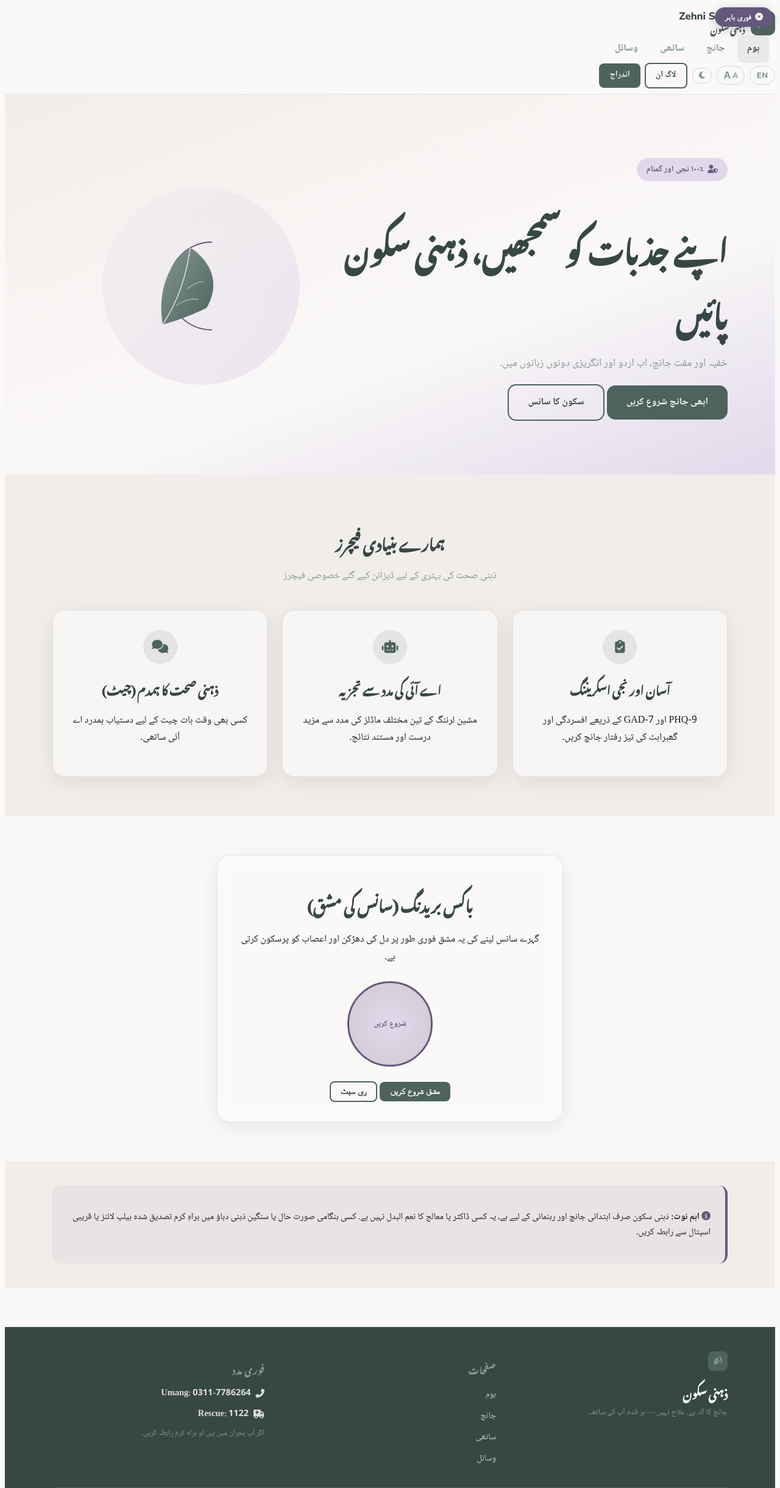
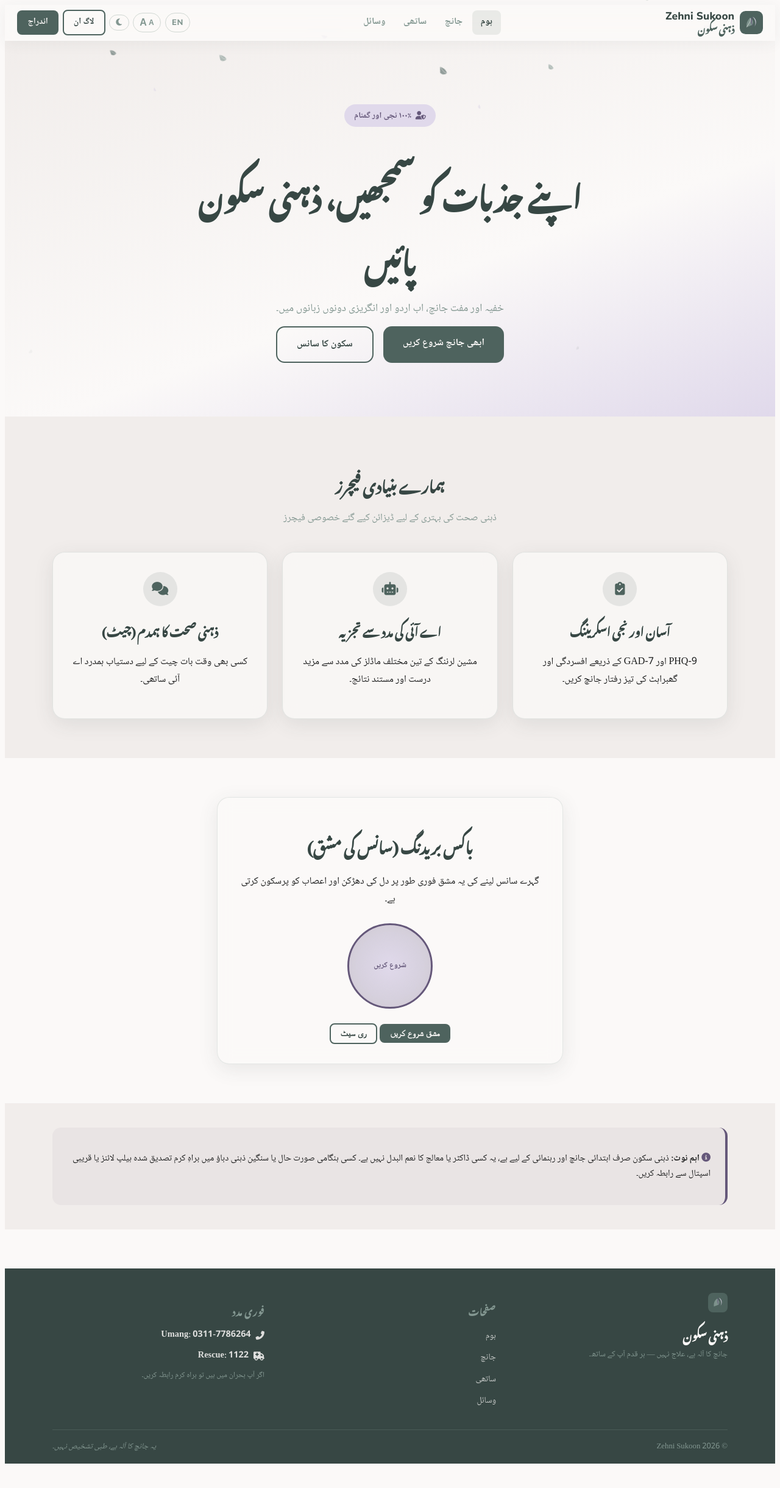
Before and after one commit to Amna-Javed04/Zehni-Sukoon, a Flask app: page / in a window 1280 px wide. Shown: the top 2440 px of the page at 61% size. After the commit the page ends 2400 px from the top, so only its background shows below. Run offline with Flask 3, Linux system fonts and the light colour scheme; some web fonts are replaced.

Commit message:
changed header and hero section  styles and visuals

```diff
--- a/backend/config.py
+++ b/backend/config.py
@@ -29,6 +29,11 @@ class Config:
     # Guest session expiry (hours)
     GUEST_SESSION_EXPIRY_HOURS = int(os.environ.get('GUEST_SESSION_EXPIRY_HOURS', 24))
 
+    # Google Gemini API
+    GEMINI_API_KEY = os.environ.get('GEMINI_API_KEY', os.environ.get('Gemini_API', ''))
+    GEMINI_BASE_URL = os.environ.get('GEMINI_BASE_URL', 'https://generativelanguage.googleapis.com/v1beta/openai/')
+    GEMINI_MODEL = os.environ.get('GEMINI_MODEL', 'gemini-1.5-flash')
+
     # DashScope / Qwen
     DASHSCOPE_API_KEY = os.environ.get('DASHSCOPE_API_KEY', '')
     DASHSCOPE_BASE_URL = os.environ.get('DASHSCOPE_BASE_URL', 'https://dashscope-intl.aliyuncs.com/compatible-mode/v1')
--- a/backend/static/css/style.css
+++ b/backend/static/css/style.css
@@ -80,55 +80,45 @@ h1,h2,h3,h4,h5,h6 {
 a { color: inherit; text-decoration: none; }
 a:hover { text-decoration: underline; }
 
-/* ── Quick Exit Button ── */
-.quick-exit-btn {
-  position: fixed;
-  top: 12px;
-  left: 12px;        /* LTR default */
-  z-index: 9999;
-  background: var(--brand-lavender);
-  color: #fff;
-  border: none;
-  border-radius: 50px;
-  padding: 0.45rem 1rem;
-  font-size: 0.8rem;
-  font-weight: 700;
-  cursor: pointer;
-  display: flex;
-  align-items: center;
-  gap: 0.4rem;
-  box-shadow: 0 4px 16px rgba(101,88,122,0.35);
-  transition: var(--transition);
-  font-family: var(--font-latin);
-}
-html[dir="rtl"] .quick-exit-btn { left: auto; right: 12px; }
-.quick-exit-btn:hover {
-  background: #4d3d60;
-  transform: scale(1.05);
-}
-.quick-exit-label { letter-spacing: 0.02em; }
-
-/* ── Navbar ── */
+/* ── Navbar (frosted glass) ── */
 .navbar-zs {
-  background: rgba(251,249,248,0.88);
-  backdrop-filter: blur(16px);
-  -webkit-backdrop-filter: blur(16px);
-  border-bottom: 1px solid rgba(131,151,145,0.2);
-  padding: 0.6rem 0;
+  position: sticky;
+  top: 0;
+  z-index: 1030;
+  background: rgba(251,249,248,0.42);
+  backdrop-filter: blur(22px) saturate(1.4);
+  -webkit-backdrop-filter: blur(22px) saturate(1.4);
+  border-bottom: 1px solid rgba(251,249,248,0.45);
+  box-shadow: 0 4px 24px rgba(55,71,68,0.06);
+  padding: 0.5rem 0;
   display: flex;
   align-items: center;
 }
 [data-theme="dark"] .navbar-zs {
-  background: rgba(24,31,30,0.92);
+  background: rgba(24,31,30,0.45);
+  border-bottom: 1px solid rgba(131,151,145,0.15);
+}
+
+/* Single unified row: brand + tabs + controls on one continuous line */
+.navbar-row {
+  display: flex;
+  align-items: center;
+  flex-wrap: nowrap;
+  gap: 1rem;
+  width: 100%;
+  max-width: 1400px;
+  margin: 0 auto;
+  padding: 0 1.25rem;
 }
 
 /* Brand */
 .navbar-brand {
   display: flex;
   align-items: center;
-  gap: 0.6rem;
+  gap: 0.55rem;
   text-decoration: none;
   flex-shrink: 0;
+  white-space: nowrap;
 }
 .logo-mark svg { display: block; }
 .brand-text {
@@ -139,38 +129,41 @@ html[dir="rtl"] .quick-exit-btn { left: auto; right: 12px; }
 .brand-name-en {
   font-family: var(--font-latin);
   font-weight: 800;
-  font-size: 1.05rem;
+  font-size: 1.08rem;
+  letter-spacing: 0.01em;
   color: var(--brand-green-dark);
 }
 .brand-name-ur {
   font-family: var(--font-ur-heading);
   font-weight: 700;
-  font-size: 0.85rem;
+  font-size: 0.9rem;
   color: var(--brand-green);
-  line-height: 1.6;
+  line-height: 1.5;
 }
 
-/* Tabs */
+/* Tabs (center) */
 .navbar-tabs {
   list-style: none;
   margin: 0;
   padding: 0;
   display: flex;
-  gap: 0.25rem;
+  align-items: center;
+  gap: 0.15rem;
   flex: 1;
   justify-content: center;
+  min-width: 0;
 }
 .tab-link {
   display: block;
-  padding: 0.5rem 1rem;
+  padding: 0.4rem 0.85rem;
   border-radius: var(--radius-xs);
   font-weight: 600;
-  font-size: 0.9rem;
+  font-size: 0.88rem;
   color: var(--text-muted);
   transition: var(--transition);
   white-space: nowrap;
 }
-html[dir="rtl"] .tab-link { font-family: var(--font-ur-body); font-size: 1rem; }
+html[dir="rtl"] .tab-link { font-family: var(--font-ur-body); font-size: 0.95rem; }
 .tab-link:hover, .tab-link.active {
   color: var(--brand-green-dark);
   background: rgba(78,99,94,0.1);
@@ -183,8 +176,9 @@ html[dir="rtl"] .tab-link { font-family: var(--font-ur-body); font-size: 1rem; }
 .navbar-controls {
   display: flex;
   align-items: center;
-  gap: 0.5rem;
+  gap: 0.4rem;
   flex-shrink: 0;
+  white-space: nowrap;
 }
 .ctrl-btn {
   background: transparent;
@@ -314,7 +308,38 @@ html[dir="rtl"] .tab-link { font-family: var(--font-ur-body); font-size: 1rem; }
   background: linear-gradient(160deg, var(--brand-cream-dark) 0%, var(--brand-cream) 60%, var(--brand-lavender-light) 100%);
   padding: 5rem 0 4rem;
   position: relative;
+  /* no overflow clip here — leaves layer extends up behind the glass navbar */
+}
+
+/* Drifting leaves — fill the hero and spill up behind the glass navbar */
+.hero-leaves {
+  position: absolute;
+  top: -90px;              /* extend upward behind the navbar strip */
+  left: 0; right: 0; bottom: 0;
+  z-index: 0;
+  pointer-events: none;
   overflow: hidden;
+}
+.hero-layout { position: relative; z-index: 1; }
+.leaf {
+  position: absolute;
+  top: -10%;
+  animation: leaf-fall linear infinite;
+  will-change: transform, opacity;
+}
+.leaf svg { display: block; transform: scale(var(--leaf-scale, 1)); }
+
+@keyframes leaf-fall {
+  0%   { transform: translate3d(0, 0, 0) rotate(0deg);            opacity: 0; }
+  8%   { opacity: var(--leaf-opacity, .6); }
+  25%  { transform: translate3d(2.4rem, 22vh, 0) rotate(100deg); }
+  50%  { transform: translate3d(-1.8rem, 44vh, 0) rotate(200deg); }
+  75%  { transform: translate3d(2rem, 64vh, 0) rotate(290deg);    opacity: var(--leaf-opacity, .6); }
+  100% { transform: translate3d(-1rem, 86vh, 0) rotate(390deg);   opacity: 0; }
+}
+
+@media (prefers-reduced-motion: reduce) {
+  .leaf { animation: none; opacity: .35; }
 }
 .hero-title {
   font-size: clamp(1.9rem, 5vw, 3rem);
@@ -329,7 +354,8 @@ html[dir="rtl"] .hero-title {
 .hero-subtitle {
   font-size: 1.1rem;
   color: var(--text-muted);
-  max-width: 500px;
+  max-width: 520px;
+  margin: 0 auto 0.5rem;
 }
 .privacy-badge {
   display: inline-flex;
@@ -641,8 +667,14 @@ html[dir="rtl"] .chat-bubble.bot { align-self: flex-end; border-bottom-left-radi
 }
 
 /* ── Responsive nav ── */
+@media (max-width: 1100px) {
+  .navbar-row { gap: 0.6rem; padding: 0 0.9rem; }
+  .tab-link { padding: 0.4rem 0.6rem; }
+  .brand-text { display: none; }
+}
 @media (max-width: 768px) {
   .navbar-tabs { display: none; }
-  .brand-name-ur { display: none; }
+  .brand-text { display: none; }
   .navbar-controls { gap: 0.3rem; }
+  #nav-register-btn { display: none; }
 }
--- a/backend/templates/base.html
+++ b/backend/templates/base.html
@@ -20,30 +20,16 @@
 <body class="site-body" id="app-body">
 
   <!-- ═══════════════════════════════════════════════════════
-       QUICK EXIT BUTTON — Always visible, every screen
-       ═══════════════════════════════════════════════════════ -->
-  <button
-    id="quick-exit-btn"
-    class="quick-exit-btn"
-    onclick="quickExit()"
-    title="Quick Exit — immediately navigate away"
-    aria-label="Quick Exit"
-  >
-    <i class="fas fa-times-circle"></i>
-    <span class="quick-exit-label" data-ur="فوری باہر" data-en="Quick Exit">فوری باہر</span>
-  </button>
-
-  <!-- ═══════════════════════════════════════════════════════
        GLOBAL HEADER / NAVBAR
        ═══════════════════════════════════════════════════════ -->
   <nav class="navbar navbar-zs sticky-top" id="main-navbar" role="navigation" aria-label="Main navigation">
-    <div class="container-fluid px-4">
+    <div class="navbar-row">
 
       <!-- Logo + Wordmark -->
       <a class="navbar-brand" href="{{ url_for('index') }}" aria-label="Zehni Sukoon Home">
         <div class="logo-mark" aria-hidden="true">
           <!-- Leaf curling into crescent SVG mark -->
-          <svg width="40" height="40" viewBox="0 0 40 40" fill="none" xmlns="http://www.w3.org/2000/svg">
+          <svg width="38" height="38" viewBox="0 0 40 40" fill="none" xmlns="http://www.w3.org/2000/svg">
             <rect width="40" height="40" rx="10" fill="#4e635e"/>
             <!-- Sage green leaf -->
             <path d="M12 28 C12 28 10 18 18 12 C18 12 26 16 22 24 C22 24 17 26 12 28Z" fill="#839791" opacity="0.9"/>
@@ -54,8 +40,8 @@
           </svg>
         </div>
         <div class="brand-text">
-          <span class="brand-name-en" data-en="Zehni Sukoon" data-ur="">Zehni Sukoon</span>
-          <span class="brand-name-ur" data-ur="ذہنی سکون" data-en="">ذہنی سکون</span>
+          <span class="brand-name-en" data-en="Zehni Sukoon" data-ur="Zehni Sukoon">Zehni Sukoon</span>
+          <span class="brand-name-ur" data-ur="ذہنی سکون" data-en="ذہنی سکون">ذہنی سکون</span>
         </div>
       </a>
 
--- a/backend/templates/index.html
+++ b/backend/templates/index.html
@@ -4,6 +4,24 @@
 {% block content %}
 <!-- Hero Section -->
 <section class="hero-section">
+  <!-- Drifting leaves — cover the full hero and spill up behind the glass navbar -->
+  <div class="hero-leaves" aria-hidden="true">
+    <span class="leaf" style="left:3%;  animation-duration:9s;    animation-delay:-2s;   --leaf-scale:.65; --leaf-opacity:.5;"><svg width="26" height="26" viewBox="0 0 40 40" fill="none"><path d="M12 28 C12 28 10 18 18 12 C18 12 26 16 22 24 C22 24 17 26 12 28Z" fill="#839791"/><path d="M12 28 C15 22 20 18 18 12" stroke="#fbf9f8" stroke-width="1" fill="none" opacity="0.55"/></svg></span>
+    <span class="leaf" style="left:10%; animation-duration:11s;   animation-delay:-7s;   --leaf-scale:.9;  --leaf-opacity:.6;"><svg width="30" height="30" viewBox="0 0 40 40" fill="none"><path d="M12 28 C12 28 10 18 18 12 C18 12 26 16 22 24 C22 24 17 26 12 28Z" fill="#4e635e"/><path d="M12 28 C15 22 20 18 18 12" stroke="#fbf9f8" stroke-width="1" fill="none" opacity="0.55"/></svg></span>
+    <span class="leaf" style="left:17%; animation-duration:8s;    animation-delay:-4s;   --leaf-scale:.55; --leaf-opacity:.45;"><svg width="24" height="24" viewBox="0 0 40 40" fill="none"><path d="M12 28 C12 28 10 18 18 12 C18 12 26 16 22 24 C22 24 17 26 12 28Z" fill="#e0d9eb"/><path d="M12 28 C15 22 20 18 18 12" stroke="#65587a" stroke-width="1" fill="none" opacity="0.5"/></svg></span>
+    <span class="leaf" style="left:24%; animation-duration:12.5s; animation-delay:-9s;   --leaf-scale:1;   --leaf-opacity:.6;"><svg width="32" height="32" viewBox="0 0 40 40" fill="none"><path d="M12 28 C12 28 10 18 18 12 C18 12 26 16 22 24 C22 24 17 26 12 28Z" fill="#839791"/><path d="M12 28 C15 22 20 18 18 12" stroke="#fbf9f8" stroke-width="1" fill="none" opacity="0.55"/></svg></span>
+    <span class="leaf" style="left:31%; animation-duration:7.5s;  animation-delay:-1.5s; --leaf-scale:.6;  --leaf-opacity:.5;"><svg width="24" height="24" viewBox="0 0 40 40" fill="none"><path d="M12 28 C12 28 10 18 18 12 C18 12 26 16 22 24 C22 24 17 26 12 28Z" fill="#4e635e"/><path d="M12 28 C15 22 20 18 18 12" stroke="#fbf9f8" stroke-width="1" fill="none" opacity="0.55"/></svg></span>
+    <span class="leaf" style="left:38%; animation-duration:10.5s; animation-delay:-6s;   --leaf-scale:.8;  --leaf-opacity:.55;"><svg width="28" height="28" viewBox="0 0 40 40" fill="none"><path d="M12 28 C12 28 10 18 18 12 C18 12 26 16 22 24 C22 24 17 26 12 28Z" fill="#e0d9eb"/><path d="M12 28 C15 22 20 18 18 12" stroke="#65587a" stroke-width="1" fill="none" opacity="0.5"/></svg></span>
+    <span class="leaf" style="left:46%; animation-duration:9.5s;  animation-delay:-3s;   --leaf-scale:.7;  --leaf-opacity:.5;"><svg width="26" height="26" viewBox="0 0 40 40" fill="none"><path d="M12 28 C12 28 10 18 18 12 C18 12 26 16 22 24 C22 24 17 26 12 28Z" fill="#839791"/><path d="M12 28 C15 22 20 18 18 12" stroke="#fbf9f8" stroke-width="1" fill="none" opacity="0.55"/></svg></span>
+    <span class="leaf" style="left:53%; animation-duration:13s;   animation-delay:-10s;  --leaf-scale:1.05;--leaf-opacity:.6;"><svg width="34" height="34" viewBox="0 0 40 40" fill="none"><path d="M12 28 C12 28 10 18 18 12 C18 12 26 16 22 24 C22 24 17 26 12 28Z" fill="#4e635e"/><path d="M12 28 C15 22 20 18 18 12" stroke="#fbf9f8" stroke-width="1" fill="none" opacity="0.55"/></svg></span>
+    <span class="leaf" style="left:60%; animation-duration:8.5s;  animation-delay:-5s;   --leaf-scale:.6;  --leaf-opacity:.45;"><svg width="24" height="24" viewBox="0 0 40 40" fill="none"><path d="M12 28 C12 28 10 18 18 12 C18 12 26 16 22 24 C22 24 17 26 12 28Z" fill="#e0d9eb"/><path d="M12 28 C15 22 20 18 18 12" stroke="#65587a" stroke-width="1" fill="none" opacity="0.5"/></svg></span>
+    <span class="leaf" style="left:67%; animation-duration:11.5s; animation-delay:-8s;   --leaf-scale:.85; --leaf-opacity:.6;"><svg width="30" height="30" viewBox="0 0 40 40" fill="none"><path d="M12 28 C12 28 10 18 18 12 C18 12 26 16 22 24 C22 24 17 26 12 28Z" fill="#839791"/><path d="M12 28 C15 22 20 18 18 12" stroke="#fbf9f8" stroke-width="1" fill="none" opacity="0.55"/></svg></span>
+    <span class="leaf" style="left:74%; animation-duration:7.8s;  animation-delay:-0.8s; --leaf-scale:.6;  --leaf-opacity:.5;"><svg width="24" height="24" viewBox="0 0 40 40" fill="none"><path d="M12 28 C12 28 10 18 18 12 C18 12 26 16 22 24 C22 24 17 26 12 28Z" fill="#4e635e"/><path d="M12 28 C15 22 20 18 18 12" stroke="#fbf9f8" stroke-width="1" fill="none" opacity="0.55"/></svg></span>
+    <span class="leaf" style="left:81%; animation-duration:10s;   animation-delay:-4.5s; --leaf-scale:.75; --leaf-opacity:.55;"><svg width="28" height="28" viewBox="0 0 40 40" fill="none"><path d="M12 28 C12 28 10 18 18 12 C18 12 26 16 22 24 C22 24 17 26 12 28Z" fill="#839791"/><path d="M12 28 C15 22 20 18 18 12" stroke="#fbf9f8" stroke-width="1" fill="none" opacity="0.55"/></svg></span>
+    <span class="leaf" style="left:88%; animation-duration:12s;   animation-delay:-7.5s; --leaf-scale:.95; --leaf-opacity:.6;"><svg width="32" height="32" viewBox="0 0 40 40" fill="none"><path d="M12 28 C12 28 10 18 18 12 C18 12 26 16 22 24 C22 24 17 26 12 28Z" fill="#e0d9eb"/><path d="M12 28 C15 22 20 18 18 12" stroke="#65587a" stroke-width="1" fill="none" opacity="0.5"/></svg></span>
+    <span class="leaf" style="left:95%; animation-duration:9.2s;  animation-delay:-2.8s; --leaf-scale:.7;  --leaf-opacity:.5;"><svg width="26" height="26" viewBox="0 0 40 40" fill="none"><path d="M12 28 C12 28 10 18 18 12 C18 12 26 16 22 24 C22 24 17 26 12 28Z" fill="#4e635e"/><path d="M12 28 C15 22 20 18 18 12" stroke="#fbf9f8" stroke-width="1" fill="none" opacity="0.55"/></svg></span>
+  </div>
+
   <div class="container">
     <div class="hero-layout">
       <div class="hero-content fade-in-up">
@@ -12,38 +30,12 @@
           <span data-ur="۱۰۰٪ نجی اور گمنام" data-en="100% Private & Anonymous">۱۰۰٪ نجی اور گمنام</span>
         </div>
         <h1 class="hero-title" data-ur="اپنے جذبات کو سمجھیں، ذہنی سکون پائیں" data-en="Understand Your Feelings, Find Peace of Mind">اپنے جذبات کو سمجھیں، ذہنی سکون پائیں</h1>
-        <p class="hero-subtitle mb-4" data-ur="خفیہ اور مفت جانچ، اب اردو اور انگریزی دونوں زبانوں میں۔" data-en="Safe, confidential mental health check-in, now available in both Urdu and English.">خفیہ اور مفت جانچ، اب اردو اور انگریزی دونوں زبانوں میں۔</p>
+        <p class="hero-subtitle" data-ur="خفیہ اور مفت جانچ، اب اردو اور انگریزی دونوں زبانوں میں۔" data-en="Safe, confidential mental health check-in, now available in both Urdu and English.">خفیہ اور مفت جانچ، اب اردو اور انگریزی دونوں زبانوں میں۔</p>
 
-        <div class="d-flex flex-wrap gap-3 mt-2">
+        <div class="hero-actions">
           <a href="{{ url_for('screening') }}" class="btn btn-zs-primary btn-zs-lg" data-ur="ابھی جانچ شروع کریں" data-en="Start Check-in">ابھی جانچ شروع کریں</a>
           <a href="#breathing-section" class="btn btn-zs-outline btn-zs-lg" data-ur="سکون کا سانس" data-en="Take a Breath">سکون کا سانس</a>
         </div>
-      </div>
-      <div class="hero-media fade-in-up">
-        <!-- Replaced generic placeholders with actual leaf + crescent vector design -->
-        <svg viewBox="0 0 400 400" width="100%" height="auto" style="max-width:360px;" aria-hidden="true">
-          <defs>
-            <linearGradient id="bg-grad" x1="0%" y1="0%" x2="100%" y2="100%">
-              <stop offset="0%" stop-color="#f1edeb" />
-              <stop offset="100%" stop-color="#e0d9eb" />
-            </linearGradient>
-            <linearGradient id="leaf-grad" x1="0%" y1="0%" x2="100%" y2="100%">
-              <stop offset="0%" stop-color="#839791" />
-              <stop offset="100%" stop-color="#4e635e" />
-            </linearGradient>
-          </defs>
-          <circle cx="200" cy="200" r="180" fill="url(#bg-grad)" opacity="0.6"/>
-          <!-- Crescent Lavender shadow shape -->
-          <path d="M 230 110 A 90 90 0 0 0 140 200 A 90 90 0 0 0 230 290 A 70 70 0 0 1 230 110 Z" fill="#65587a" opacity="0.18" />
-          <!-- The crescent moon element representing Sukoon -->
-          <path d="M 220 120 A 80 80 0 0 0 140 200 A 80 80 0 0 0 220 280 A 65 65 0 0 1 220 120 Z" fill="#e0d9eb" stroke="#65587a" stroke-width="2" />
-          <!-- Leaf element representing Zehn/Growth -->
-          <path d="M 130 270 C 130 270 110 180 180 130 C 180 130 250 170 210 240 C 210 240 170 260 130 270 Z" fill="url(#leaf-grad)" />
-          <!-- Stem vein lines on the leaf -->
-          <path d="M 130 270 Q 170 210 180 130" stroke="#fbf9f8" stroke-width="2" fill="none" opacity="0.7"/>
-          <path d="M 155 235 Q 180 220 195 225" stroke="#fbf9f8" stroke-width="1.5" fill="none" opacity="0.5" />
-          <path d="M 175 205 Q 195 190 205 192" stroke="#fbf9f8" stroke-width="1.5" fill="none" opacity="0.5" />
-        </svg>
       </div>
     </div>
   </div>
@@ -194,16 +186,23 @@ function resetBreathing() {
 
 <style>
 .hero-layout {
-  display: grid;
-  grid-template-columns: 1fr;
-  align-items: center;
-  gap: 3rem;
+  display: flex;
+  justify-content: center;
   padding: 1.5rem 0;
 }
-@media (min-width: 768px) {
-  .hero-layout {
-    grid-template-columns: 1.2fr 0.8fr;
-  }
+.hero-content {
+  max-width: 680px;
+  text-align: center;
+}
+.hero-content .privacy-badge {
+  justify-content: center;
+}
+.hero-actions {
+  display: flex;
+  flex-wrap: wrap;
+  justify-content: center;
+  gap: 1rem;
+  margin-top: 0.75rem;
 }
 .features-grid {
   display: grid;
```
Also changed, not shown: backend/routes/chat.py (+23 -6 lines).
